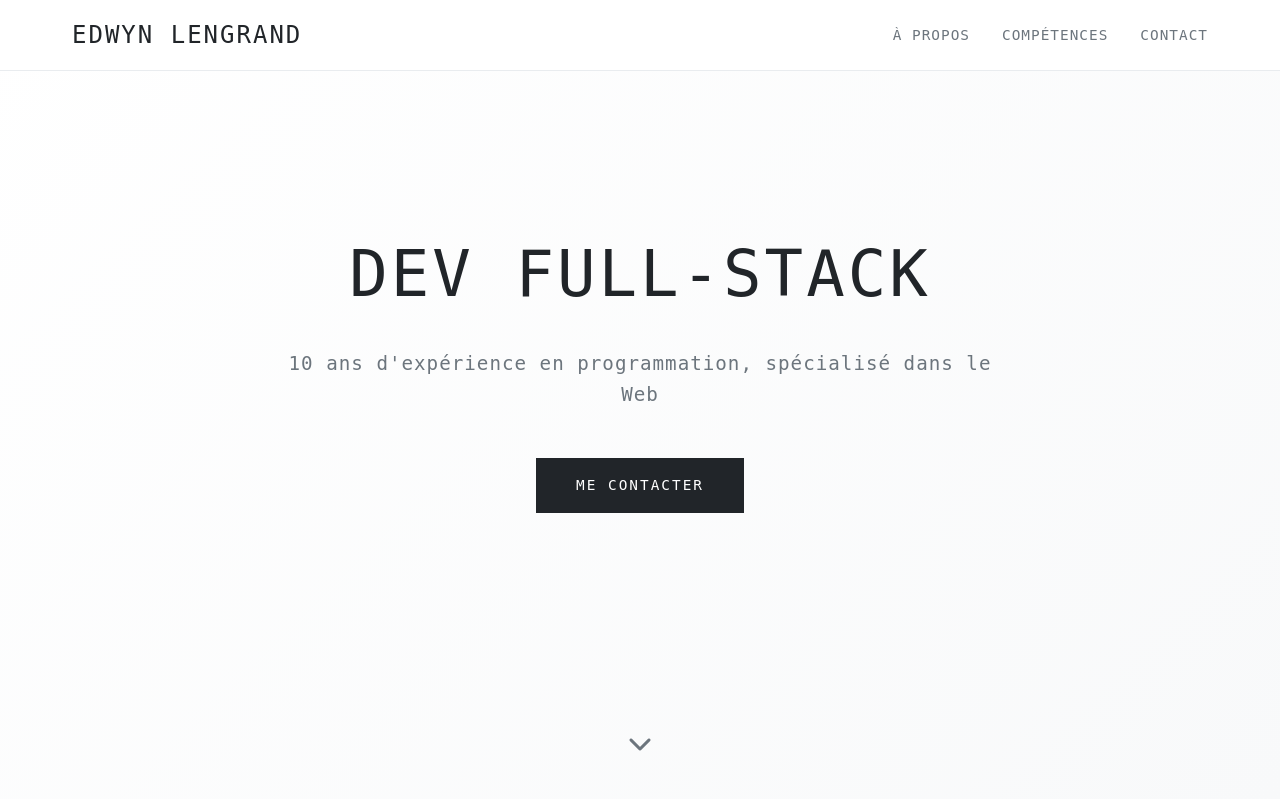
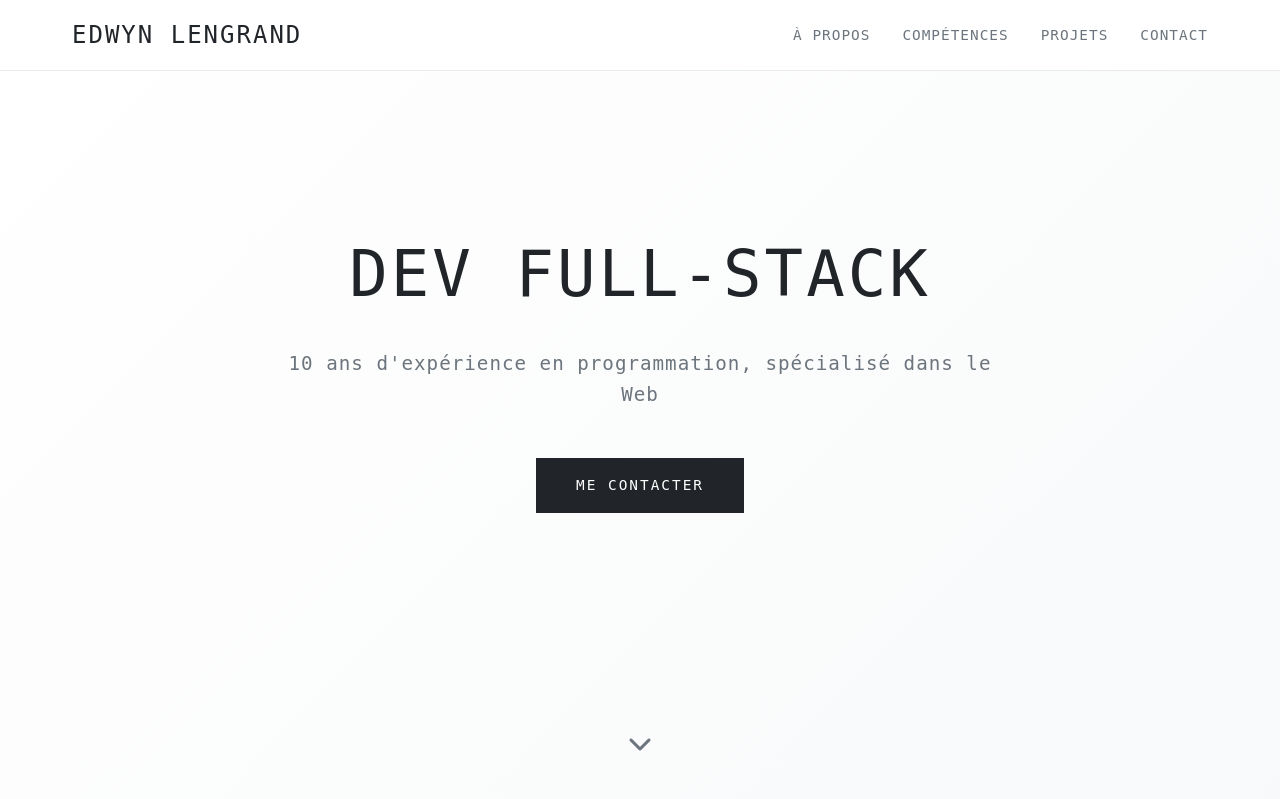
Before and after one commit to EdwynDev/Portfolio, a PHP site: page / in a window 1280 px wide. Shown: the top 799 px of the page. Run offline with PHP 8.4, Linux system fonts and the light colour scheme; some libraries are stand-ins or nearby versions; some web fonts are replaced.

Commit message:
Update home.php

```diff
--- a/app/Views/home.php
+++ b/app/Views/home.php
@@ -126,6 +126,7 @@ if ($_SERVER['REQUEST_METHOD'] === 'POST' && isset($_POST['name'], $_POST['email
             <ul class="nav-links">
                 <li><a href="#about" aria-label="Section À propos">À PROPOS</a></li>
                 <li><a href="#skills" aria-label="Section Compétences">COMPÉTENCES</a></li>
+                <li><a href="#projects" aria-label="Section Project">PROJETS</a></li>
                 <li><a href="#contact" aria-label="Section Contact">CONTACT</a></li>
             </ul>
             <button class="mobile-menu-toggle" aria-label="Menu mobile">
@@ -550,6 +551,7 @@ if ($_SERVER['REQUEST_METHOD'] === 'POST' && isset($_POST['name'], $_POST['email
                 <ul>
                     <li><a href="#about">À propos</a></li>
                     <li><a href="#skills">Compétences</a></li>
+                    <li><a href="#projects">Projets</a></li>
                     <li><a href="#contact">Contact</a></li>
                 </ul>
             </div>
```
